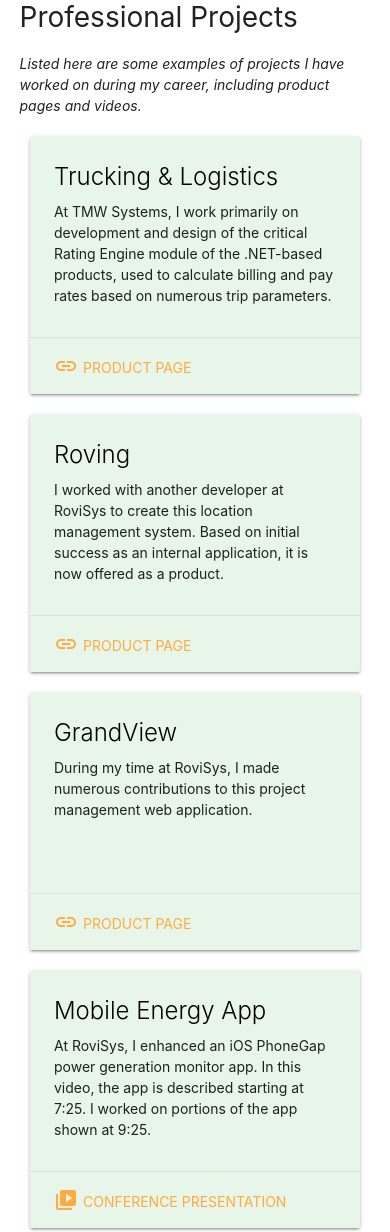
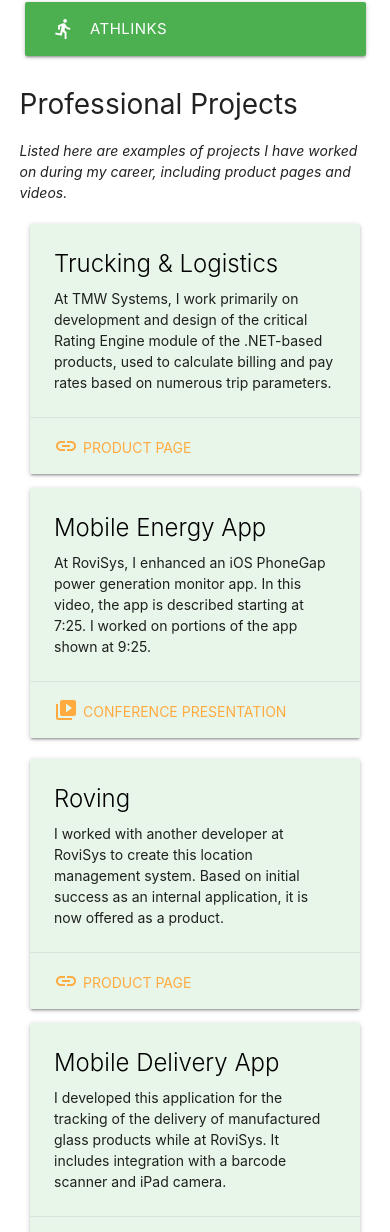
Before and after one commit to JackieChiles/jackiechiles.github.io, a plain HTML site: page index.html in a window 390 px wide. Shown: the part 348-1580 px from the top of the page. Drawn offline with nearby package versions, Linux system fonts and the light colour scheme.

Commit message:
Updated content.

```diff
--- a/index.html
+++ b/index.html
@@ -28,10 +28,6 @@
                 padding-right: 5px;
             }
 
-            .card .card-content {
-                min-height: 200px;
-            }
-
             nav a.brand-logo {
                 font-size: 2.5em;
             }
@@ -40,12 +36,16 @@
                 font-size: 2em;
             }
 
-            a.waves-effect.btn-large {
-                margin-top: 5px;
+            .links a {
+                margin: 16px 5px 0 5px;
             }
 
-            footer i.material-icons {
-                color: red;
+            /*For Materialize "small" and "medium" show link buttons in a stack*/
+            @media only screen and (max-width : 992px) {
+                .links a {
+                    display: block;
+                    text-align: left;
+                }
             }
         </style>
     </head>
@@ -58,7 +58,7 @@
 
         <main>
             <div class="container">
-                <section>
+                <section class="links">
                     <h2>Links</h2>
                     <a href="https://www.linkedin.com/in/drewgaynor" class="waves-effect waves-light btn-large green"><i class="material-icons left">work</i>LinkedIn</a>
                     <a href="http://careers.stackoverflow.com/gaynor" class="waves-effect waves-light btn-large green"><i class="material-icons left">work</i>StackOverflow Careers</a>
@@ -68,11 +68,11 @@
                 <section>
                     <h2>Professional Projects</h2>
                     <p>
-                        <i>Listed here are some examples of projects I have worked on during my career, including product pages and videos.</i>
+                        <i>Listed here are examples of projects I have worked on during my career, including product pages and videos.</i>
                     </p>
 
                     <div class="row">
-                        <div class="col s12 m6 l4">
+                        <div class="col s12 m12 l4">
                             <div class="card green lighten-5">
                                 <div class="card-content">
                                     <span class="card-title black-text">Trucking &amp; Logistics</span>
@@ -84,8 +84,19 @@
                                     <a href="http://www.tmwsystems.com/software-services/transportation-management-software"><i class="material-icons">link</i>Product Page</a>
                                 </div>
                             </div>
+                            <div class="card green lighten-5">
+                                <div class="card-content">
+                                    <span class="card-title black-text">Mobile Energy App</span>
+                                    <p>
+                                        At RoviSys, I enhanced an iOS PhoneGap power generation monitor app. In this video, the app is described starting at 7:25. I worked on portions of the app shown at 9:25.
+                                    </p>
+                                </div>
+                                <div class="card-action">
+                                    <a href="http://www.osisoft.com/Templates/item-abstract.aspx?id=8150"><i class="material-icons">video_library</i>Conference Presentation</a>
+                                </div>
+                            </div>
                         </div>
-                        <div class="col s12 m6 l4">
+                        <div class="col s12 m12 l4">
                             <div class="card green lighten-5">
                                 <div class="card-content">
                                     <span class="card-title black-text">Roving</span>
@@ -97,8 +108,19 @@
                                     <a href="http://roving-office.com"><i class="material-icons">link</i>Product Page</a>
                                 </div>
                             </div>
+                            <div class="card green lighten-5">
+                                <div class="card-content">
+                                    <span class="card-title black-text">Mobile Delivery App</span>
+                                    <p>
+                                        I developed this application for the tracking of the delivery of manufactured glass products while at RoviSys. It includes integration with a barcode scanner and iPad camera.
+                                    </p>
+                                </div>
+                                <div class="card-action">
+                                    <a href="https://itunes.apple.com/us/app/fenevision-mobile-delivery/id570186075"><i class="material-icons">pageview</i>App Preview</a>
+                                </div>
+                            </div>
                         </div>
-                        <div class="col s12 m6 l4">
+                        <div class="col s12 m12 l4">
                             <div class="card green lighten-5">
                                 <div class="card-content">
                                     <span class="card-title black-text">GrandView</span>
@@ -111,32 +133,6 @@
                                 </div>
                             </div>
                         </div>
-                        <div class="col s12 m6 l4">
-                            <div class="card green lighten-5">
-                                <div class="card-content">
-                                    <span class="card-title black-text">Mobile Energy App</span>
-                                    <p>
-                                        At RoviSys, I enhanced an iOS PhoneGap power generation monitor app. In this video, the app is described starting at 7:25. I worked on portions of the app shown at 9:25.
-                                    </p>
-                                </div>
-                                <div class="card-action">
-                                    <a href="http://www.osisoft.com/Templates/item-abstract.aspx?id=8150"><i class="material-icons">video_library</i>Conference Presentation</a>
-                                </div>
-                            </div>
-                        </div>
-                        <div class="col s12 m6 l4">
-                            <div class="card green lighten-5">
-                                <div class="card-content">
-                                    <span class="card-title black-text">Mobile Delivery App</span>
-                                    <p>
-                                        I developed this application for the tracking of the delivery of manufactured glass products while at RoviSys. It includes integration with a barcode scanner and iPad camera.
-                                    </p>
-                                </div>
-                                <div class="card-action">
-                                    <a href="https://itunes.apple.com/us/app/fenevision-mobile-delivery/id570186075"><i class="material-icons">pageview</i>App Preview</a>
-                                </div>
-                            </div>
-                        </div>
                     </div>
                 </section>
                 <section>
@@ -146,7 +142,7 @@
                     </p>
 
                     <div class="row">
-                        <div class="col s12 m6 l4">
+                        <div class="col s12 m12 l4">
                             <div class="card green lighten-5">
                                 <div class="card-content">
                                     <span class="card-title black-text">Cinch</span>
@@ -164,7 +160,7 @@
                                 </div>
                             </div>
                         </div>
-                        <div class="col s12 m6 l4">
+                        <div class="col s12 m12 l4">
                             <div class="card green lighten-5">
                                 <div class="card-content">
                                     <span class="card-title black-text">Quilting System</span>
@@ -177,7 +173,7 @@
                                 </div>
                             </div>
                         </div>
-                        <div class="col s12 m6 l4">
+                        <div class="col s12 m12 l4">
                             <div class="card green lighten-5">
                                 <div class="card-content">
                                     <span class="card-title black-text">Project Euler</span>
```
